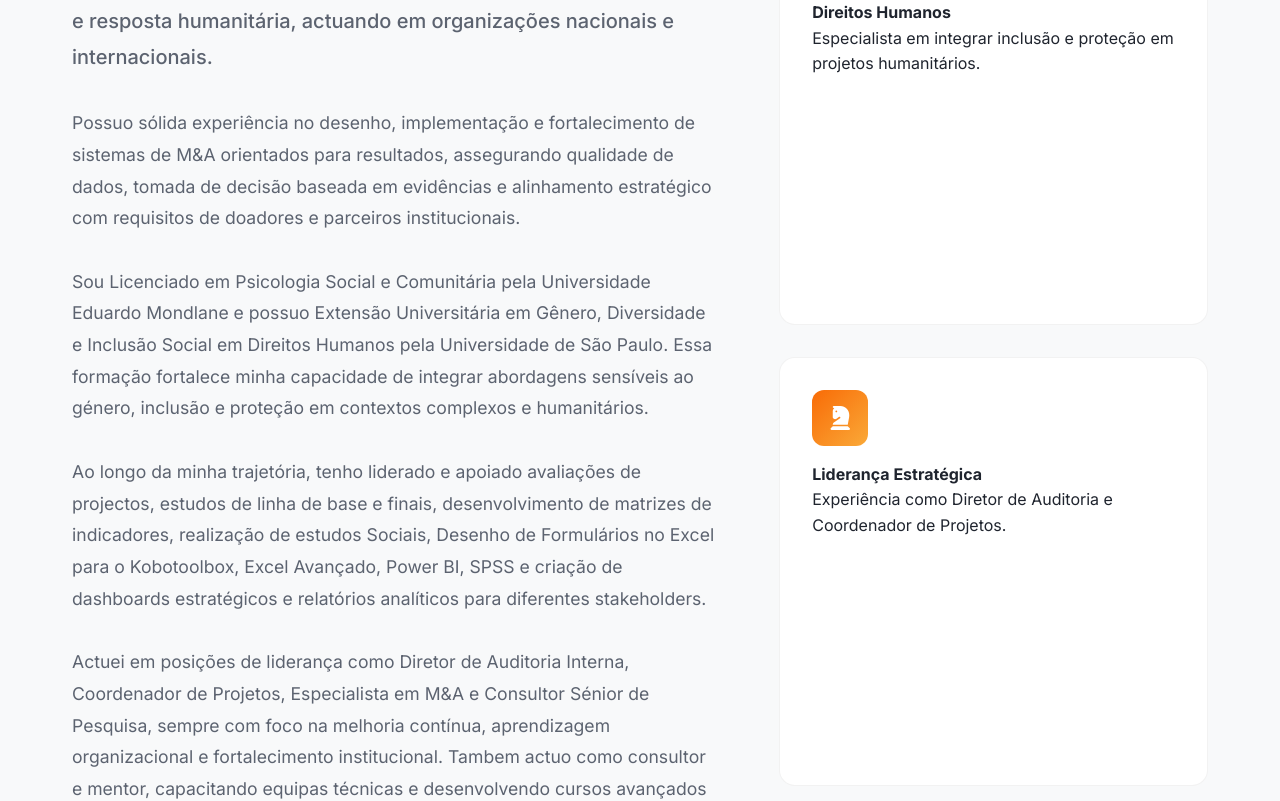
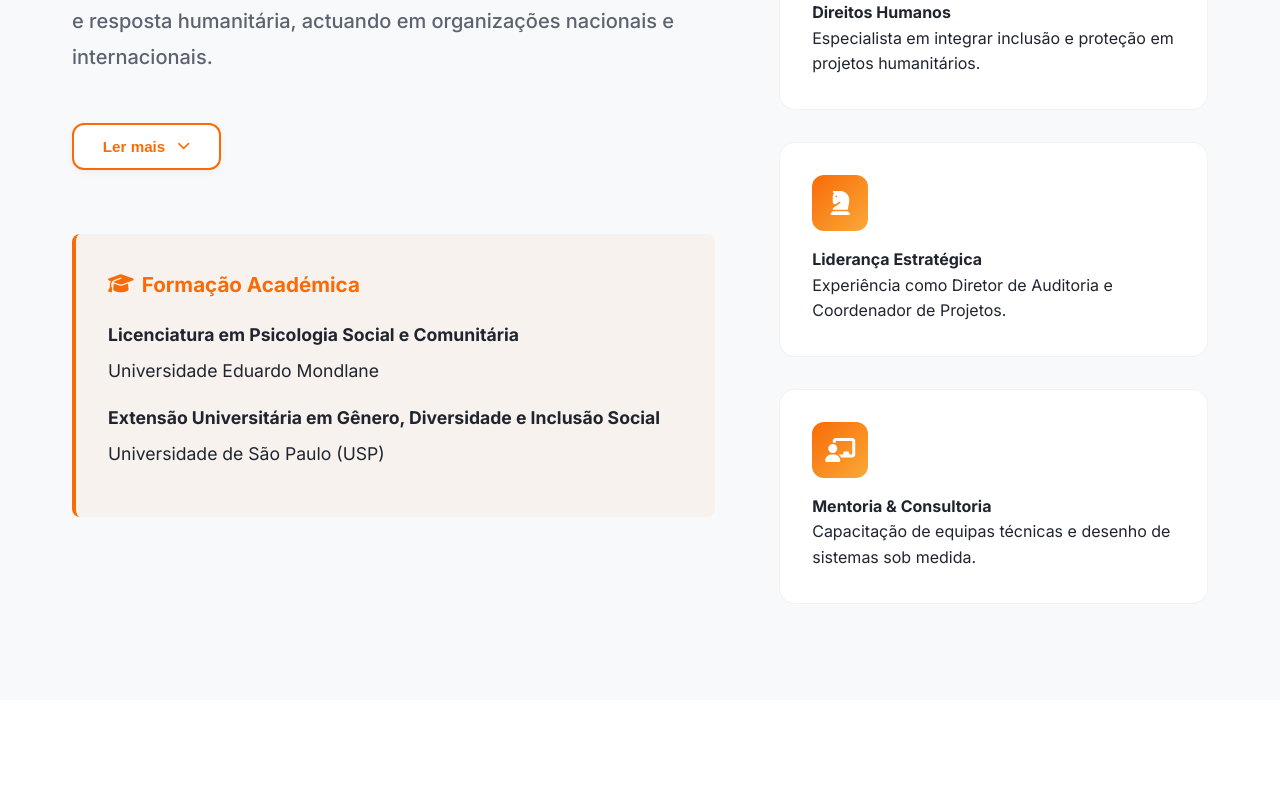
Before and after one commit to afonsoDomingos/gabrielarmindo, a Vue app: page / in a window 1280 px wide. Shown: the part 1120-1921 px from the top of the page. Built offline with nearby package versions, Linux system fonts and the light colour scheme; no server answers.

Commit message:
fix: implementação da funcionalidade de ler mais/menos com animação na seção Sobre

```diff
--- a/src/components/About.vue
+++ b/src/components/About.vue
@@ -113,6 +113,55 @@ const toggleExpand = () => {
     margin-bottom: var(--spacing-md);
 }
 
+/* Expandable Content functionality */
+.expandable-content {
+    max-height: 0;
+    overflow: hidden;
+    transition: all 0.5s cubic-bezier(0.4, 0, 0.2, 1);
+    opacity: 0;
+    transform: translateY(-10px);
+}
+
+.expandable-content.expanded {
+    max-height: 1500px; /* Valor alto o suficiente */
+    opacity: 1;
+    transform: translateY(0);
+    margin-bottom: var(--spacing-md);
+}
+
+.read-more-btn {
+    display: inline-flex;
+    align-items: center;
+    gap: 0.75rem;
+    padding: 0.8rem 1.8rem;
+    background: white;
+    border: 2px solid var(--primary-color);
+    color: var(--primary-color);
+    border-radius: var(--radius-md);
+    font-weight: 700;
+    font-size: 0.95rem;
+    cursor: pointer;
+    transition: all var(--transition-normal);
+    margin: var(--spacing-sm) 0 var(--spacing-md);
+    box-shadow: var(--shadow-sm);
+}
+
+.read-more-btn i {
+    font-size: 0.8rem;
+    transition: transform 0.3s ease;
+}
+
+.read-more-btn:hover {
+    background: var(--primary-color);
+    color: white;
+    transform: translateY(-3px);
+    box-shadow: 0 8px 20px rgba(255, 123, 26, 0.25);
+}
+
+.read-more-btn:active {
+    transform: translateY(-1px);
+}
+
 .about-education {
     margin: var(--spacing-md) 0;
     padding: var(--spacing-md);
```
